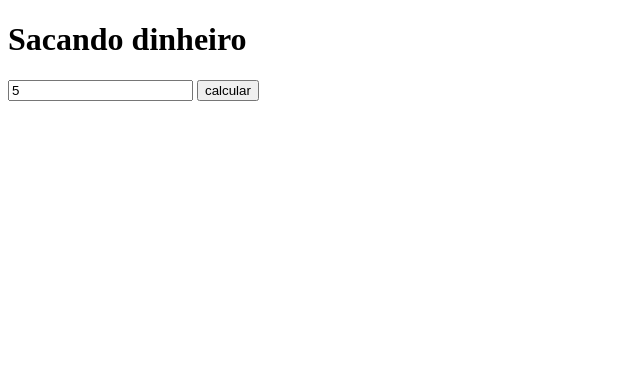
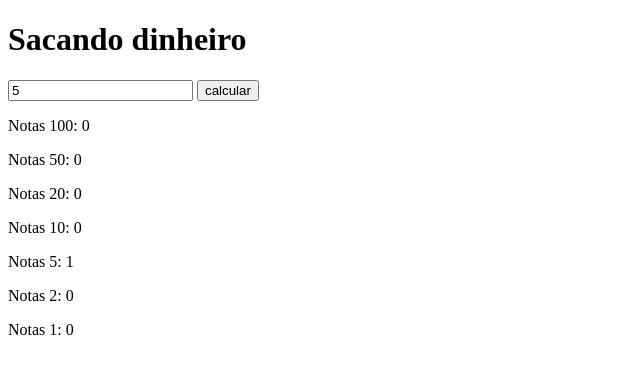
Before and after one commit to thomasfbrand/modulo-2, a plain HTML site: page 04_AUT_EST_EX_OBRIGATORIOS/Semana 5/exObrigatório2.html in a window 1280 px wide. Both pictures are taken after typing "5" into the empty fields and a click on the button "calcular". Shown: the whole page, without its empty margins (0-640 px from the left). Drawn offline with Linux system fonts and the light colour scheme.

Commit message:
exercício

```diff
--- a/04_AUT_EST_EX_OBRIGATORIOS/Semana 5/exObrigatório2.html
+++ b/04_AUT_EST_EX_OBRIGATORIOS/Semana 5/exObrigatório2.html
@@ -10,7 +10,10 @@
 
 <body>
     <h1>Sacando dinheiro</h1>
+
     <input id="calcular" type="number" placeholder="Sacar"> <button onclick="clicar()">calcular</button>
+
+
     <script>
         var nota100 = 0
         var nota50 = 0
@@ -46,10 +49,27 @@
                 nota2 = parseInt(total / 2);
                 total = total - (nota2 * 2)
             }
-            alert("Notas de 100: " + nota100 +", Notas de 50: " + nota50 + ", Notas de 20: " + nota20 + ", Notas de 10: " + nota10 + ", Notas de 5 é: " + nota5 + ", Notas de 2 é: " + nota2 + ", Notas de 1 é: " + total)
+
+            document.getElementById("notas100").innerHTML = "Notas 100: " + nota100
+            document.getElementById("notas50").innerHTML = "Notas 50: " + nota50
+            document.getElementById("notas20").innerHTML = "Notas 20: " + nota20
+            document.getElementById("notas10").innerHTML = "Notas 10: " + nota10
+            document.getElementById("notas5").innerHTML = "Notas 5: " + nota5
+            document.getElementById("notas2").innerHTML = "Notas 2: " + nota2
+            document.getElementById("notas1").innerHTML = "Notas 1: " + total
+
 
         }
     </script>
+
+
+<p id="notas100"></p>
+<p id="notas50"></p>
+<p id="notas20"></p>
+<p id="notas10"></p>
+<p id="notas5"></p>
+<p id="notas2"></p>
+<p id="notas1"></p>
 </body>
 
 </html>
```
Also changed, not shown: 04_AUT_EST_EX_OBRIGATORIOS/Semana 5/exObrigatório.html (+3 -1 lines).
